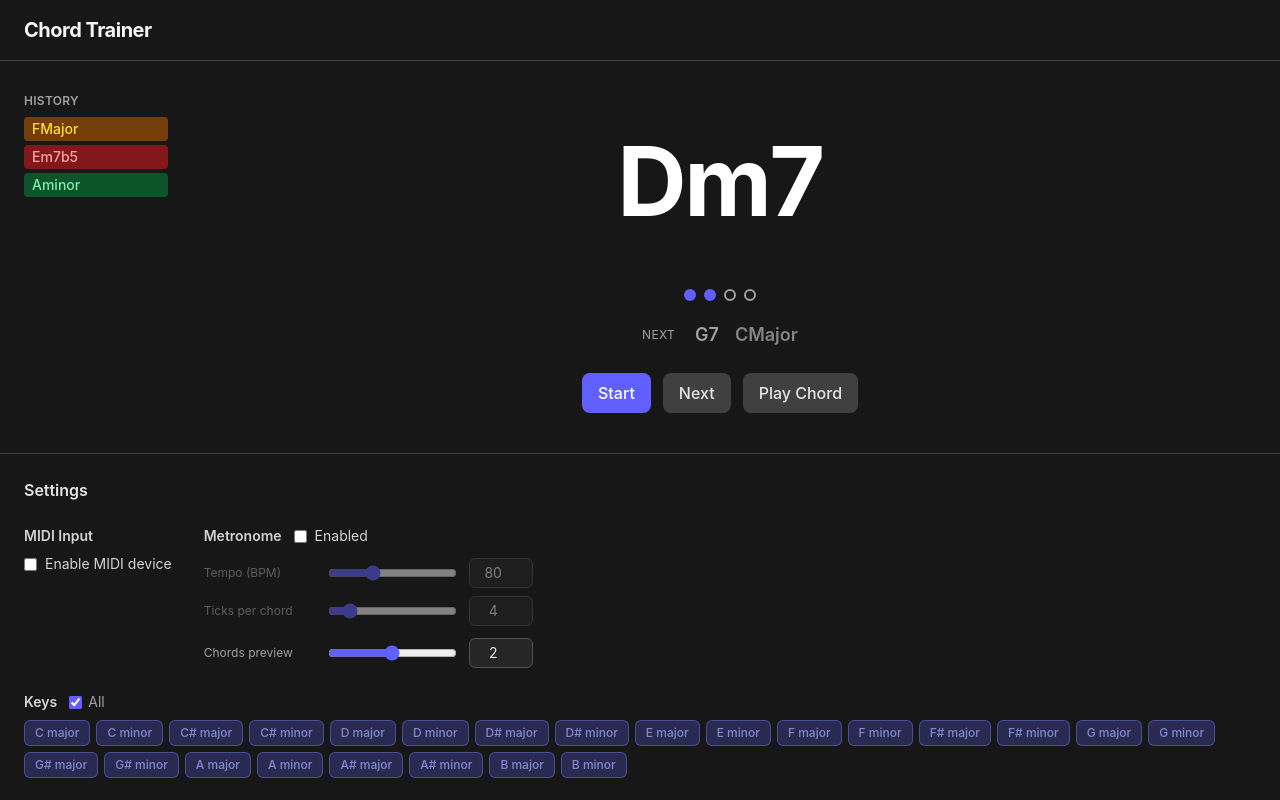
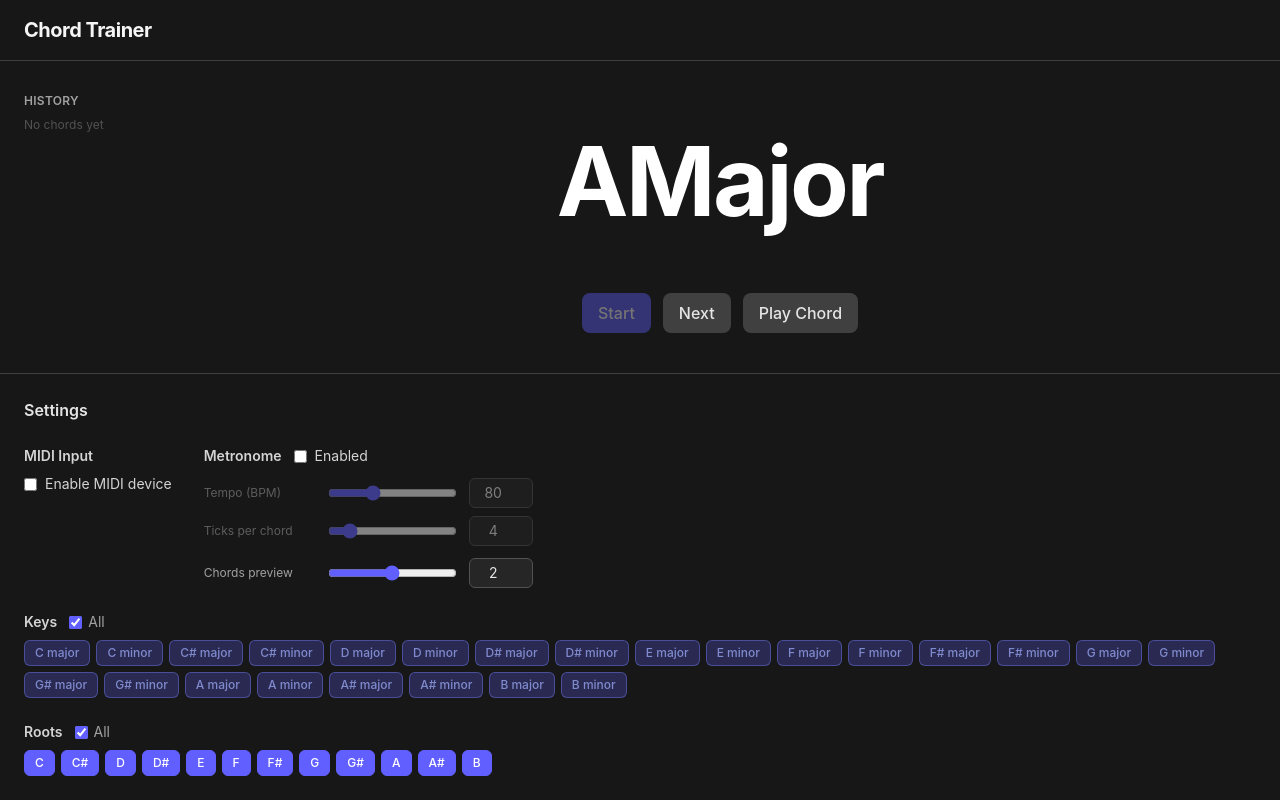
Before and after one commit to eyg6062/chord-trainer, a React (Vite) app: page / in a window 1280 px wide. Shown: the top 800 px of the page. Built offline with nearby package versions, Linux system fonts and the light colour scheme.

Commit message:
Next button generates random chord

```diff
--- a/src/components/practice/PracticeArea.tsx
+++ b/src/components/practice/PracticeArea.tsx
@@ -1,67 +1,58 @@
+import { useEffect } from 'react';
+import { useApp } from '../../context/AppContext';
+import { pickRandomChord } from '../../logic/chordGeneration';
 import { CurrentChordDisplay } from './CurrentChordDisplay';
 import { MetronomeDots } from './MetronomeDots';
 import { NextChordPreview } from './NextChordPreview';
 import { PassedChordsList } from './PassedChordsList';
 import { PracticeControls } from './PracticeControls';
 
-// TODO: replace with useApp() once AppContext is wired up
-// Placeholder props for skeleton demonstration
-interface Props {
-  // Provided by AppContext / hooks in the real implementation
-}
+export function PracticeArea() {
+  const { state, dispatch, chordPool } = useApp();
+  const { practice } = state;
 
-export function PracticeArea(_props: Props) {
-  // TODO: const { state, dispatch } = useApp();
-  // TODO: const { playChord } = useAudio();
-  // TODO: useMidi();
-  // TODO: useMetronome();
+  // Auto-pick the first chord when the pool becomes available
+  useEffect(() => {
+    if (practice.currentChord === null && chordPool.length > 0) {
+      dispatch({ type: 'SKIP_CHORD', payload: { newChord: pickRandomChord(chordPool) } });
+    }
+  }, [chordPool]);
 
-  // Placeholder state for layout preview
-  const placeholderChord = { root: 'D' as const, chordType: 'm7' as const, extensions: [] };
-  const placeholderNext = [
-    { root: 'G' as const, chordType: '7' as const, extensions: [] },
-    { root: 'C' as const, chordType: 'Major' as const, extensions: [] },
-  ];
+  function handleNext() {
+    dispatch({ type: 'SKIP_CHORD', payload: { newChord: pickRandomChord(chordPool) } });
+  }
 
   return (
     <div className="flex gap-4 p-6">
-      {/* Left column: chord history */}
+      {/* Left column: chord history — TODO: pass real passedChords once history display is implemented */}
       <aside className="flex-none pt-2">
-        <PassedChordsList
-          passedChords={[
-            { chord: { root: 'A', chordType: 'minor', extensions: [] }, feedback: 'correct' },
-            { chord: { root: 'E', chordType: 'm7b5', extensions: [] }, feedback: 'wrong' },
-            { chord: { root: 'F', chordType: 'Major', extensions: [] }, feedback: 'correct-with-wrong' },
-          ]}
-        />
+        <PassedChordsList passedChords={[]} />
       </aside>
 
       {/* Center column: main practice display */}
       <div className="flex-1 flex flex-col items-center">
         <CurrentChordDisplay
-          chord={placeholderChord}
-          feedback="neutral"
+          chord={practice.currentChord}
+          feedback={practice.currentFeedback}
         />
 
         <MetronomeDots
-          totalTicks={4}
-          currentTick={2}
-          enabled={true}
+          totalTicks={state.settings.ticksPerChord}
+          currentTick={practice.currentTick}
+          enabled={state.settings.metronomeEnabled}
         />
 
-        <NextChordPreview
-          chords={placeholderNext}
-          previewCount={2}
-        />
+        {/* TODO: pass real nextChords and previewCount once preview is implemented */}
+        <NextChordPreview chords={[]} previewCount={0} />
 
         <PracticeControls
-          isRunning={false}
-          metronomeEnabled={true}
-          hasCurrentChord={true}
-          onStart={() => {/* TODO */}}
-          onPause={() => {/* TODO */}}
-          onNext={() => {/* TODO */}}
-          onPlayChord={() => {/* TODO */}}
+          isRunning={practice.isRunning}
+          metronomeEnabled={state.settings.metronomeEnabled}
+          hasCurrentChord={chordPool.length > 0}
+          onStart={() => {/* TODO: wire when useMetronome is implemented */}}
+          onPause={() => {/* TODO: wire when useMetronome is implemented */}}
+          onNext={handleNext}
+          onPlayChord={() => {/* TODO: wire when useAudio is implemented */}}
         />
       </div>
     </div>
```
